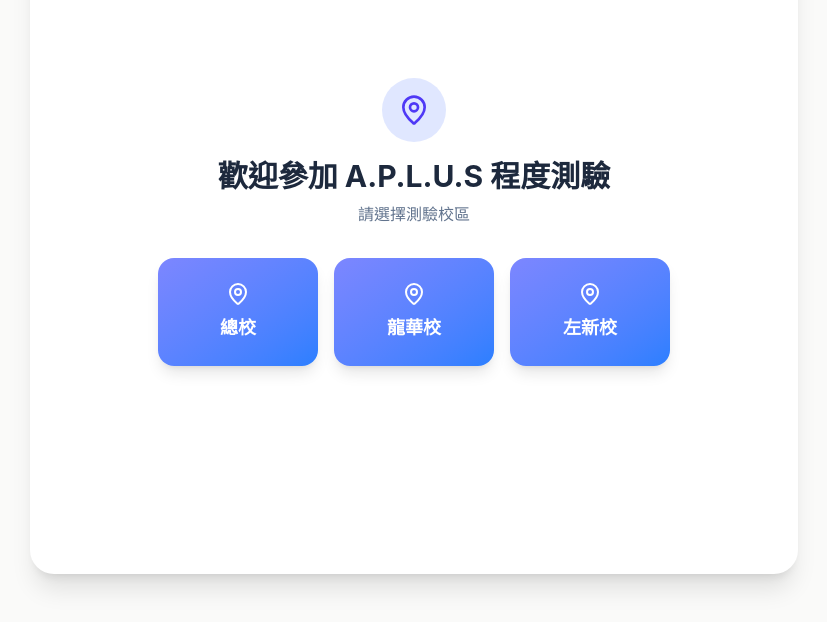
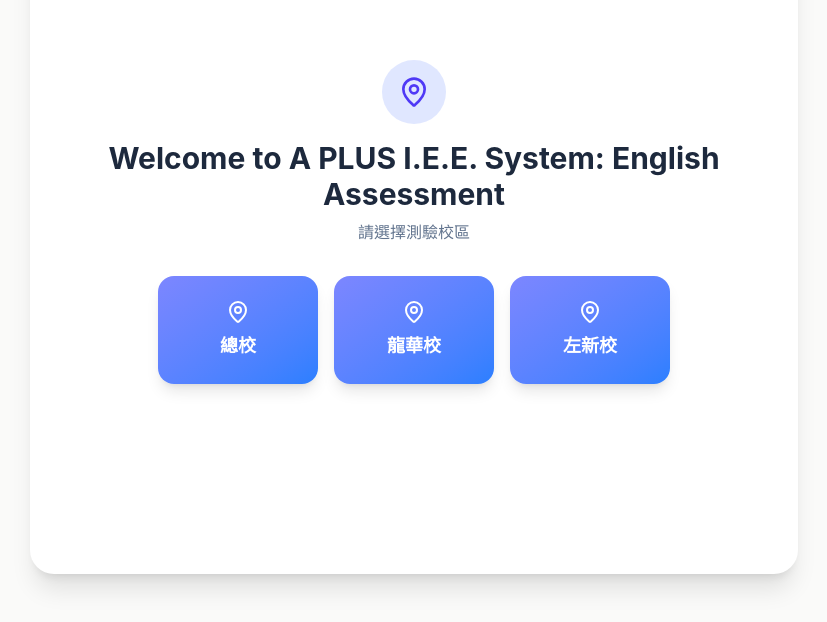
Before and after one commit to m830112mforwork-creator/aplus-level-testing, a React (Vite) app: page / in a window 1280 px wide. Shown: the part 178-800 px from the top of the page, without its empty margins (226-1053 px from the left). Built offline with nearby package versions, Linux system fonts and the light colour scheme.

Commit message:
text: 標題改為 Welcome to A PLUS I.E.E. System: English Assessment

```diff
--- a/src/App.jsx
+++ b/src/App.jsx
@@ -870,7 +870,7 @@ const [gradeGroup, setGradeGroup] = useState('');
                 <MapPin className="w-8 h-8 text-indigo-600" />
               </div>
               <h1 className="text-2xl sm:text-3xl font-bold text-slate-800 mb-2">
-                歡迎參加 A.P.L.U.S 程度測驗
+                Welcome to A PLUS I.E.E. System: English Assessment
               </h1>
               <p className="text-slate-500 text-sm sm:text-base">
                 請選擇測驗校區
@@ -897,7 +897,7 @@ const [gradeGroup, setGradeGroup] = useState('');
                 <GraduationCap className="w-8 h-8 text-indigo-600" />
               </div>
               <h1 className="text-2xl sm:text-3xl font-bold text-slate-800 mb-2">
-                歡迎參加 A.P.L.U.S 程度測驗
+                Welcome to A PLUS I.E.E. System: English Assessment
               </h1>
               <p className="text-slate-500 text-sm sm:text-base">
                 {campus && `${campus}・`}請選擇學生目前的年級，我們將為您安排最適合的測驗題目
```
